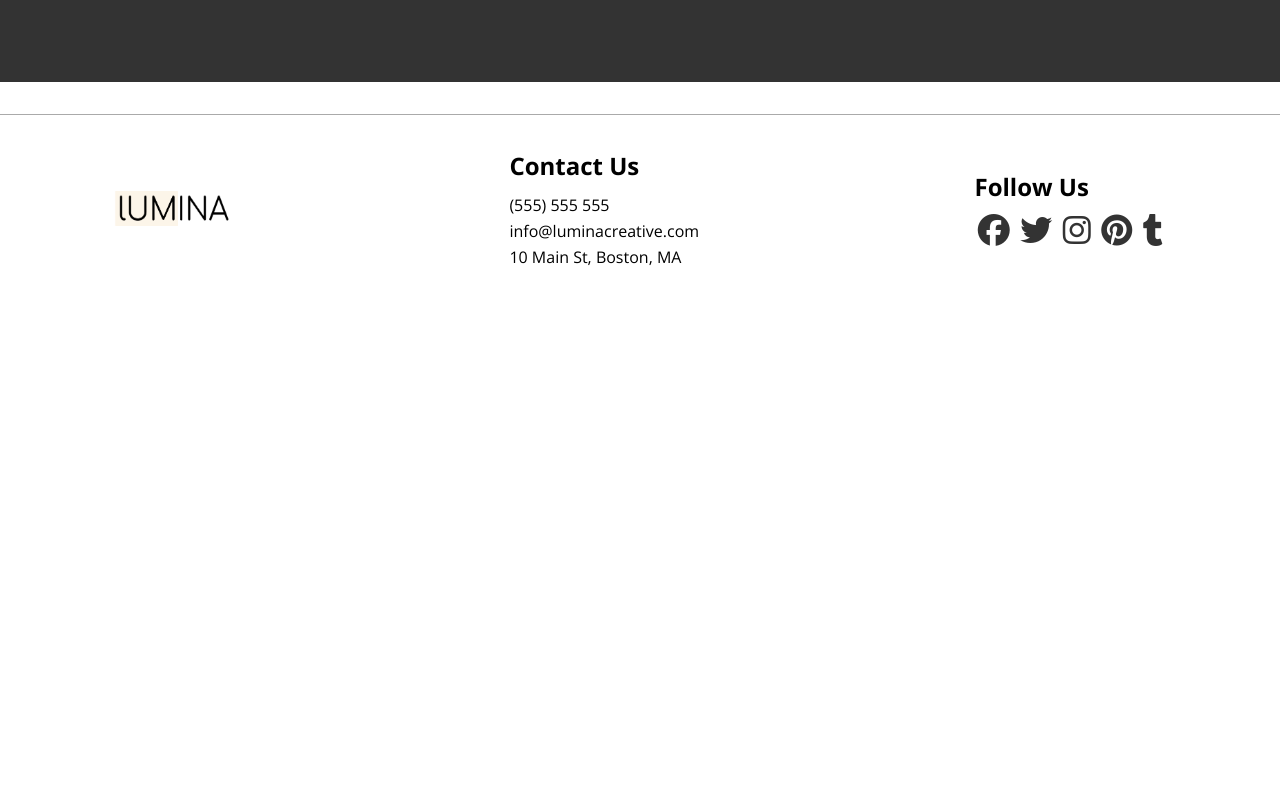
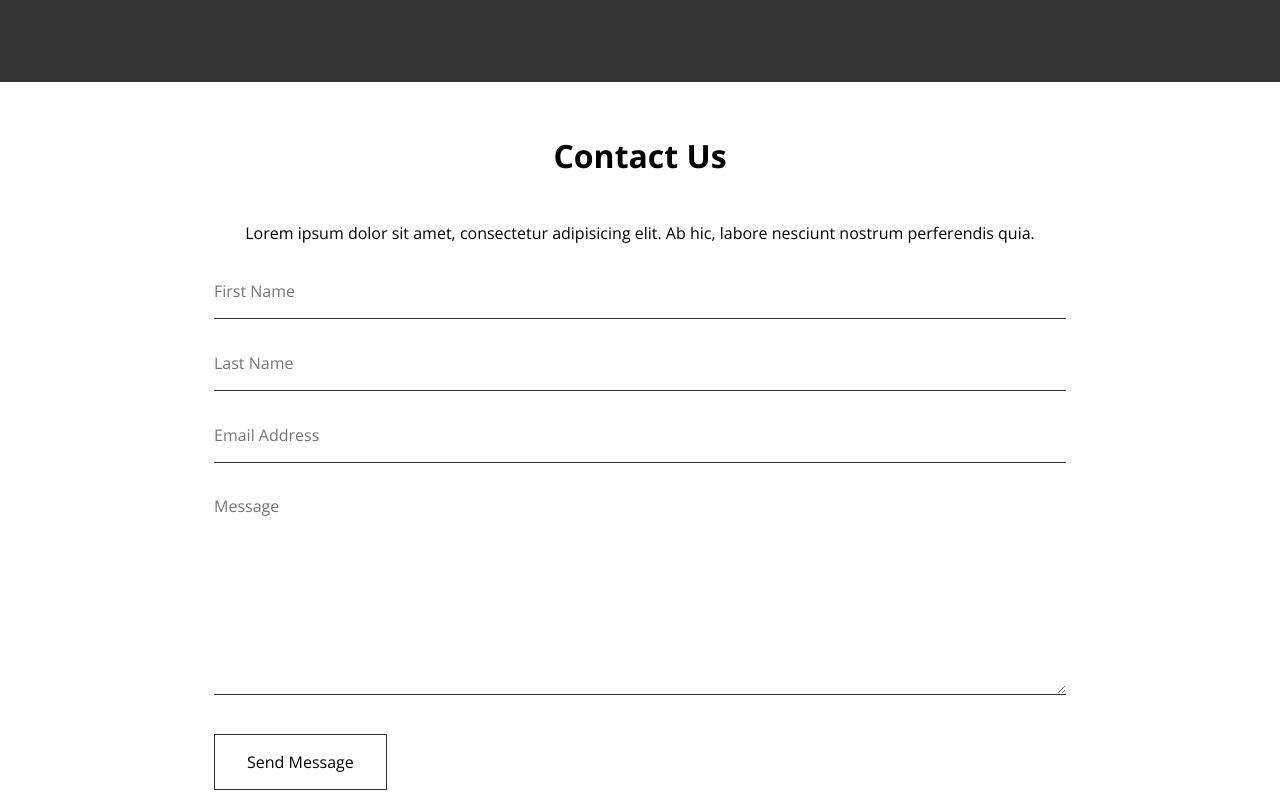
Before and after one commit to ImtiazeA/lumina-ws, a plain HTML site: page contact.html in a window 1280 px wide. Shown: the part 500-1300 px from the top of the page. Before the commit the page ends 802 px from the top, so only its background shows below. Drawn offline with nearby package versions, Linux system fonts and the light colour scheme.

Commit message:
Add contact form and styling to Contact Us section
Add a new Contact Us section with a form for user submissions in contact.html. Define accompanying styles in styles.css, including input fields, buttons, and accessibility improvements with visually hidden labels. Enhance overall interactivity with button hover effects.

```diff
--- a/contact.html
+++ b/contact.html
@@ -53,7 +53,41 @@
         </div>
     </section>
 
+    <section class="contact">
+        <div class="container container-sm">
+            <h2 class="section-heading">Contact Us</h2>
+            <p>Lorem ipsum dolor sit amet, consectetur adipisicing elit. Ab hic, labore nesciunt nostrum perferendis quia.</p>
 
+            <form action="">
+                <div class="form-group">
+                    <label for="first-name" class="visually-hidden">First Name</label>
+                    <input type="text" id="first-name" name="first-name" placeholder="First Name"/>
+                </div>
+
+                <div class="form-group">
+                    <label for="last-name" class="visually-hidden">Last Name</label>
+                    <input type="text" id="last-name" name="last-name" placeholder="Last Name"/>
+                </div>
+
+                <div class="form-group">
+                    <label for="email" class="visually-hidden">Email Address</label>
+                    <input type="email" id="email" name="email" placeholder="Email Address"/>
+                </div>
+
+                <div class="form-group">
+                    <label for="message" class="visually-hidden">Message</label>
+                    <textarea type="text" id="message" name="message" placeholder="Message"></textarea>
+                </div>
+
+                <div class="form-group">
+                    <button type="submit" class="btn">Send Message</button>
+                </div>
+
+            </form>
+
+
+        </div>
+    </section>
 
     <footer class="footer">
         <div class="container footer-flex">
--- a/css/styles.css
+++ b/css/styles.css
@@ -51,6 +51,22 @@ body {
     font-size: 2rem;
     text-align: center;
     margin-bottom: 40px;
+}
+
+.btn {
+  display: inline-block;
+  padding: 1rem 2rem;
+  border: 1px solid #333;
+  background: transparent;
+  font-family: inherit;
+  font-size: inherit;
+  cursor: pointer;
+  transition: all 0.3s;
+}
+
+.btn:hover {
+  background: #333;
+  color: #fff;
 }
 
 /* container */
@@ -117,6 +133,8 @@ body {
   line-height: 1.4;
   font-weight: normal;
 }
+
+
 
 /* Gallery */
 
@@ -199,6 +217,50 @@ body {
     border-radius: 10px;
 }
 
+.visually-hidden {
+  clip: rect(0 0 0 0);
+  clip-path: inset(50%);
+  height: 1px;
+  overflow: hidden;
+  position: absolute;
+  white-space: nowrap;
+  width: 1px;
+}
+
+/*  Contact */
+.contact {
+  padding: 3rem 0 4rem;
+}
+
+.contact p {
+  text-align: center;
+  margin-bottom: 2rem;
+}
+
+.form-group {
+  margin: 2rem 0;
+}
+
+.contact input,
+.contact textarea {
+  border: none;
+  border-bottom: 1px solid #333;
+  width: 100%;
+  font-family: inherit;
+  font-size: inherit;
+  padding-bottom: 1rem;
+}
+
+.contact textarea {
+  height: 200px;
+}
+
+.contact input:focus,
+.contact textarea:focus {
+  outline: 0;
+}
+
+
 /* Media Queries */
 
 @media (max-width: 768px) {
```
